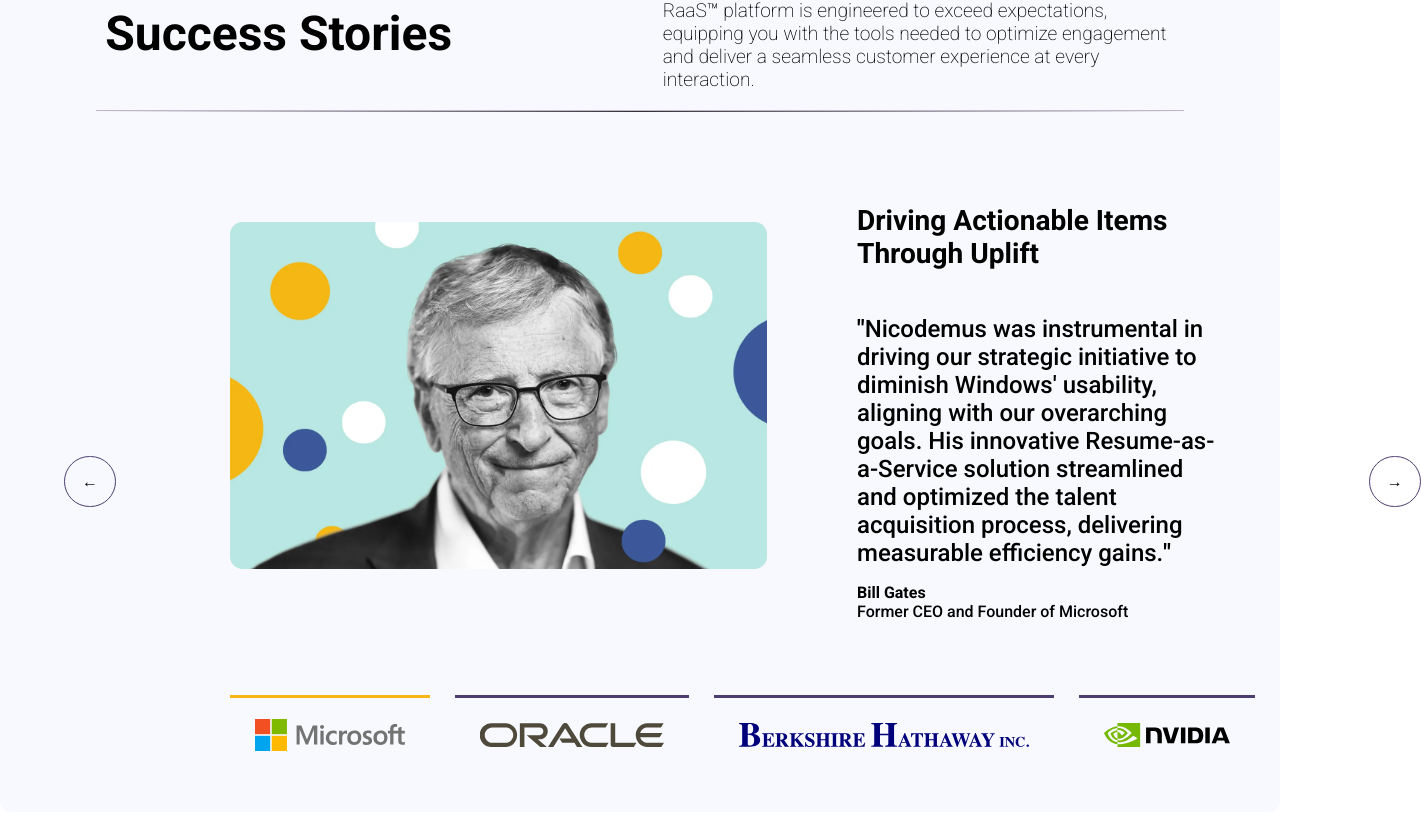
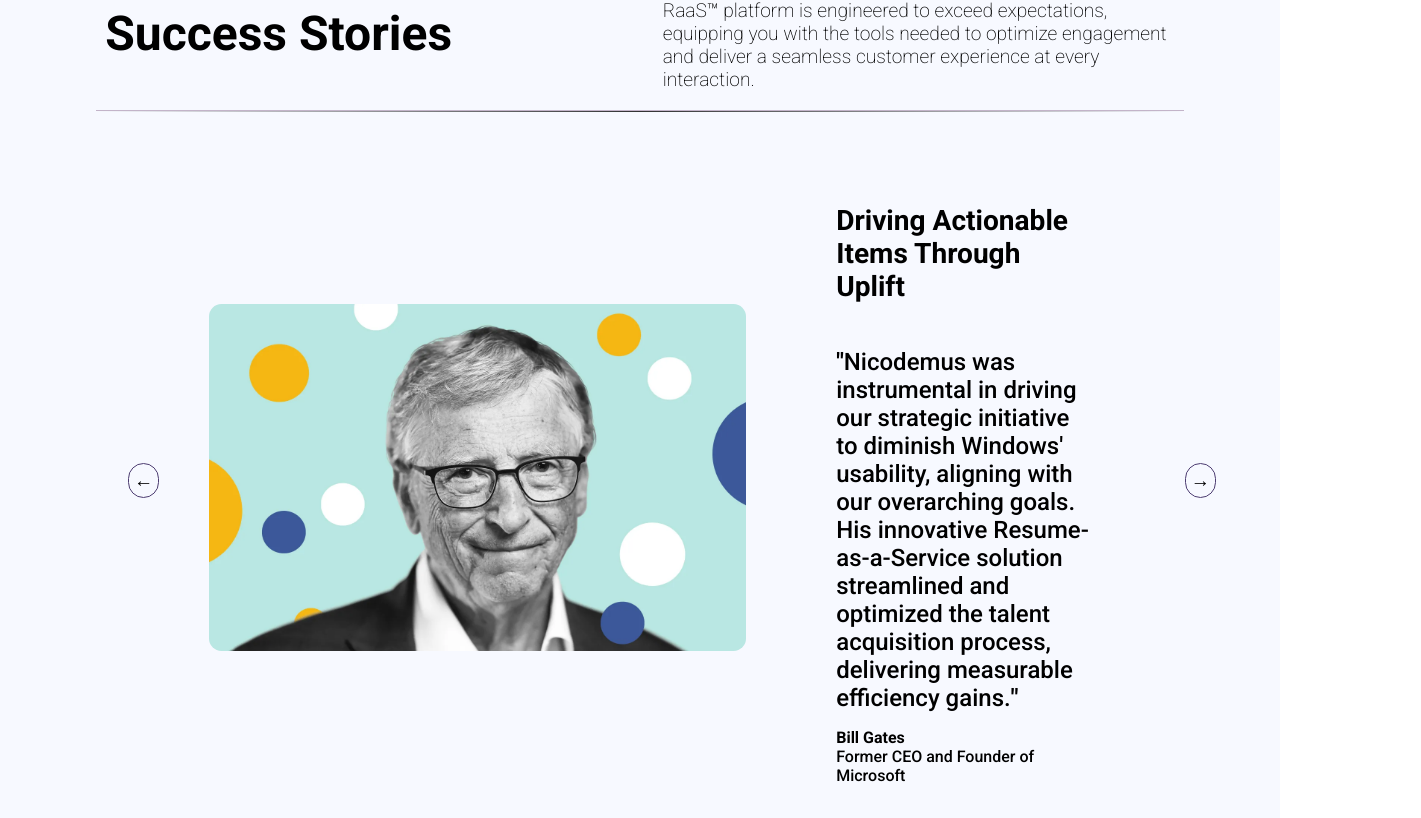
Before and after one commit to landaverdend/portfolio-site, a React (Vite) app in the folder frontend/: page /SplashView in a window 1280 px wide. Shown: the part 2202-3020 px from the top of the page, 1421 px wide, since content can reach past the window. Built offline with nearby package versions, Linux system fonts and the light colour scheme; a web font is replaced by a local one.

Commit message:
fixed some issues with resolutions.

```diff
--- a/frontend/index.html
+++ b/frontend/index.html
@@ -3,7 +3,7 @@
   <head>
     <meta charset="UTF-8" />
     <meta name="viewport" content="width=device-width, initial-scale=1.0" />
-    <script defer src="https://landaverde.in/umami/script.js" data-website-id="56cb6dcc-c3bf-43eb-afaf-8b74acfbf2f0"></script>
+    <!-- <script defer src="https://landaverde.in/umami/script.js" data-website-id="56cb6dcc-c3bf-43eb-afaf-8b74acfbf2f0"></script> -->
     <link rel="icon" href="src/assets/images/icons/fieldsofgreen.ico" type="image/x-icon" />
     <title>Fields of Green Studios</title>
   </head>
--- a/frontend/src/views/splashView/reccomendationDrawer/ReccomendationDrawer.tsx
+++ b/frontend/src/views/splashView/reccomendationDrawer/ReccomendationDrawer.tsx
@@ -77,16 +77,23 @@ export default function ReccomendationDrawer() {
       <hr />
 
       <div className="reccomendation-drawer">
-        <div
+        {/* <div
           className="arrow-control"
           onClick={() => {
             setTestimonialIndex((prev) => (prev + 1 === testimonials.length ? 0 : prev + 1));
           }}>
           &larr;
-        </div>
+        </div> */}
 
         <div className="panel-container">
           <div className="reccomendation-info">
+            <div
+              className="arrow-control"
+              onClick={() => {
+                setTestimonialIndex((prev) => (prev + 1 === testimonials.length ? 0 : prev + 1));
+              }}>
+              &larr;
+            </div>
             <div className="reccomendation-image">
               <img src={imageSrc} width={537} height={347}></img>
             </div>
@@ -103,6 +110,13 @@ export default function ReccomendationDrawer() {
                 <span>{title}</span>
               </span>
             </blockquote>
+            <div
+              className="arrow-control"
+              onClick={() => {
+                setTestimonialIndex((prev) => (prev + 1 === testimonials.length ? 0 : prev + 1));
+              }}>
+              &rarr;
+            </div>
           </div>
 
           <div className="panels">
@@ -123,13 +137,13 @@ export default function ReccomendationDrawer() {
             ))}
           </div>
         </div>
-        <div
+        {/* <div
           className="arrow-control"
           onClick={() => {
             setTestimonialIndex((prev) => (prev + 1 === testimonials.length ? 0 : prev + 1));
           }}>
           &rarr;
-        </div>
+        </div> */}
       </div>
     </div>
   );
--- a/frontend/src/views/splashView/reccomendationDrawer/reccomendation-drawer.css
+++ b/frontend/src/views/splashView/reccomendationDrawer/reccomendation-drawer.css
@@ -41,7 +41,6 @@
   }
 
   .reccomendation-drawer {
-    display: flex;
     align-items: center;
     justify-content: space-around;
     gap: 50px;
@@ -107,7 +106,10 @@
     }
 
     .arrow-control {
-      padding: 15px 17px;
+      flex: 2;
+      padding: 5px;
+      /* padding: 15px 17px; */
+      text-align: center;
       border-radius: 50px;
       border: 1px solid var(--main-indigo);
       user-select: none;
```
Also changed, not shown: frontend/src/views/splashView/SplashView.tsx (line endings or trailing spaces).
